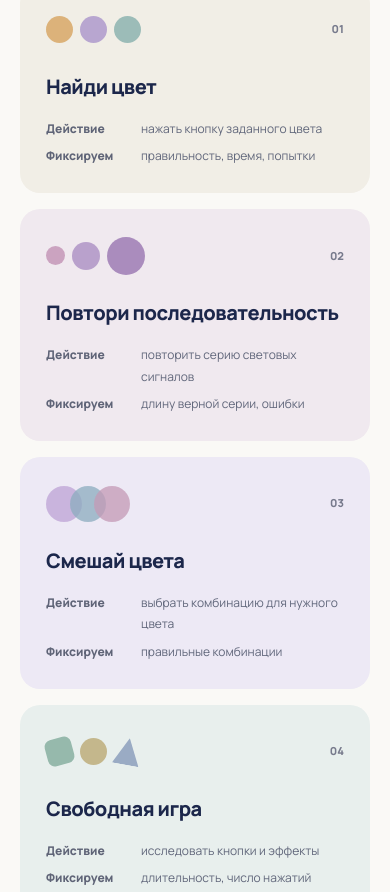
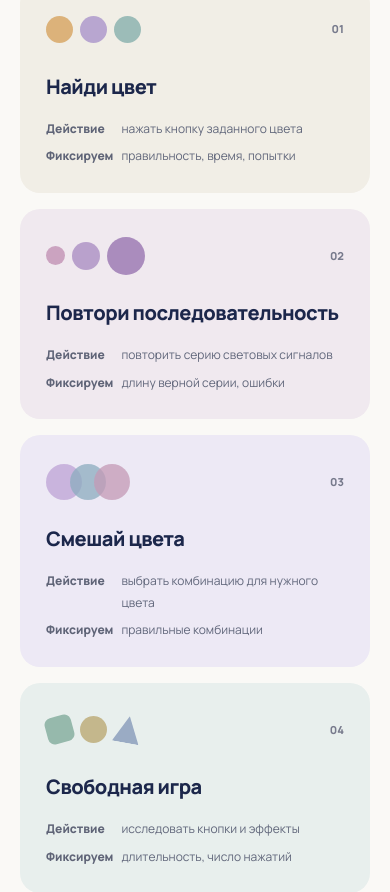
Before and after one commit to ReTrOBANAN/lunaris-site, a plain HTML site: page index.html in a window 390 px wide. Shown: the part 4364-5256 px from the top of the page. Drawn offline with Linux system fonts and the light colour scheme.

Commit message:
Tighten label spacing in game mode cards

```diff
--- a/styles.css
+++ b/styles.css
@@ -144,7 +144,7 @@ nav a:hover, nav a[aria-current] { color: var(--t-violet); }
 .mode.m3 { background: #ede9f5; }
 .mode.m4 { background: #e8efed; }
 .mode h3 { font-size: 21px; color: var(--fg); margin-bottom: 18px; }
-.mode dl { display: grid; grid-template-columns: 86px 1fr; gap: 7px 12px; margin: 0; font-size: 12px; line-height: 1.8; }
+.mode dl { display: grid; grid-template-columns: max-content minmax(0, 1fr); gap: 7px 8px; margin: 0; font-size: 12px; line-height: 1.8; }
 .mode dt { font-weight: 800; color: #5f6477; }
 .mode dd { margin: 0; color: #61677b; }
 .mode-art { display: flex; align-items: center; gap: 7px; height: 42px; margin-bottom: 28px; }
@@ -486,7 +486,7 @@ footer { padding-block: 38px 24px; background: #faf9f6; }
   .modes { grid-template-columns: 1fr; }
   .mode { padding: 26px; }
   .mode h3 { font-size: 20px; }
-  .mode dl { grid-template-columns: 83px 1fr; gap: 6px 12px; }
+  .mode dl { grid-template-columns: max-content minmax(0, 1fr); gap: 6px 8px; }
   .mode dd { margin: 0; }
   .psy { grid-template-columns: 1fr; gap: 26px; }
   .parts li { grid-template-columns: 92px 1fr; gap: 10px; }
```
